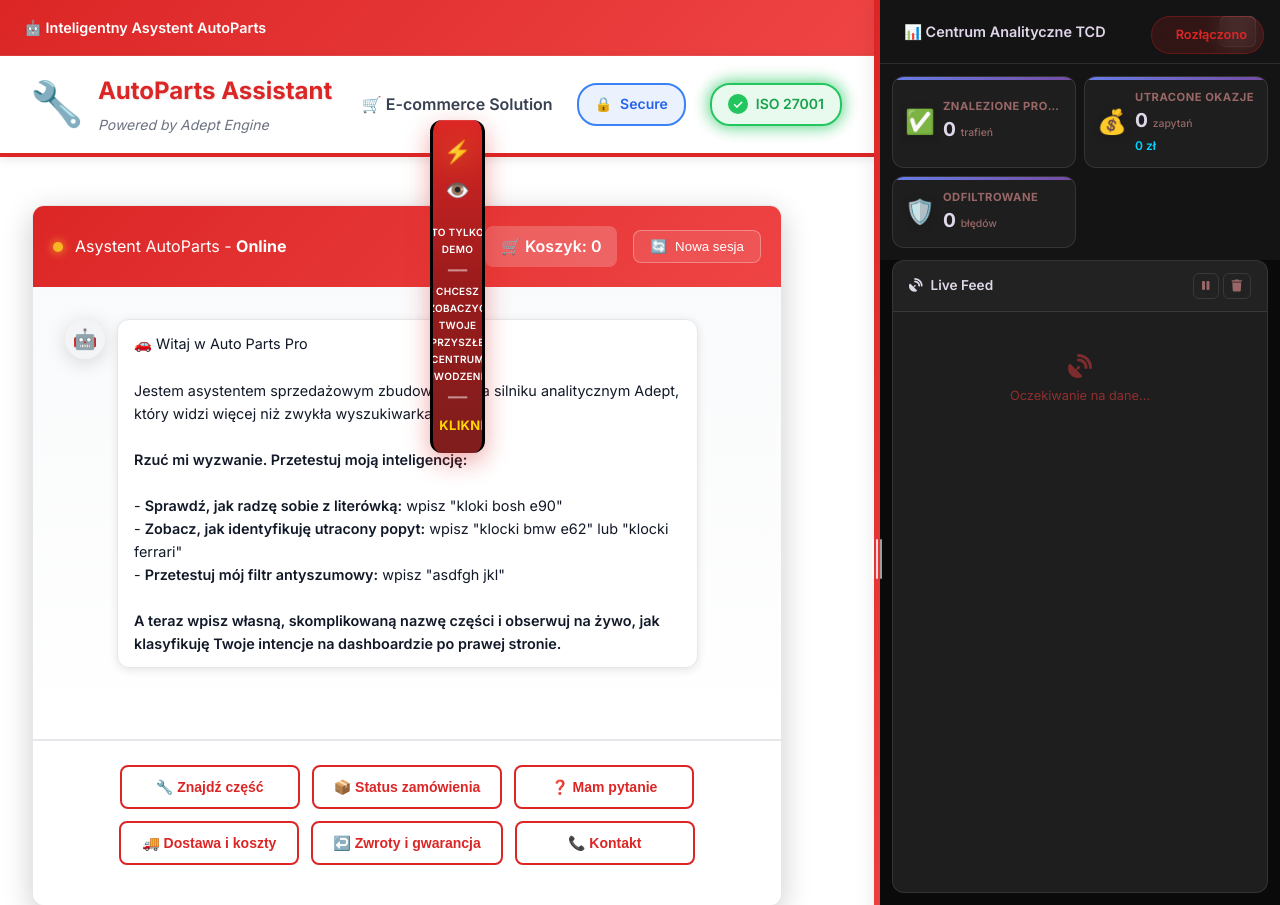
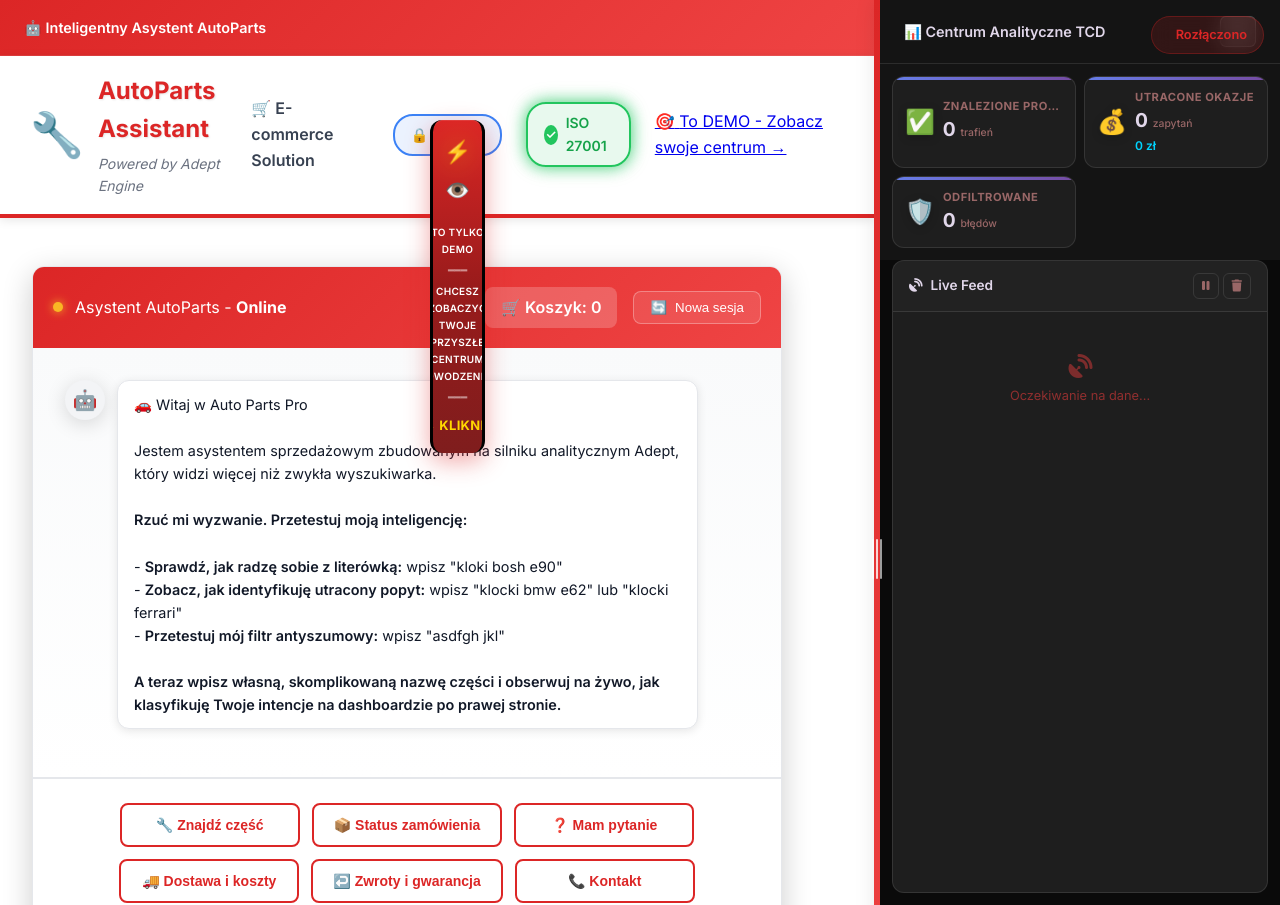
Before and after one commit to lukiikebukuro/zjednoczona-forteca, a Flask app: page /demo in a window 1280 px wide. Shown: the top 905 px of the page. Run offline with Flask 3, Linux system fonts and the light colour scheme; some libraries are stand-ins or nearby versions.

Commit message:
przycisk i tekst

```diff
--- a/Projects/forteca_finalna/templates/demo_page.html
+++ b/Projects/forteca_finalna/templates/demo_page.html
@@ -76,6 +76,11 @@
                                         <span class="check-circle">✓</span>
                                         <span>ISO 27001</span>
                                     </div>
+                                    <!-- CTA LINK -->
+                                    <a href="/login" class="header-cta-link">
+                                        <span class="cta-icon">🎯</span>
+                                        <span>To DEMO - Zobacz swoje centrum →</span>
+                                    </a>
                                 </div>
                             </div>
                         </div>
```
